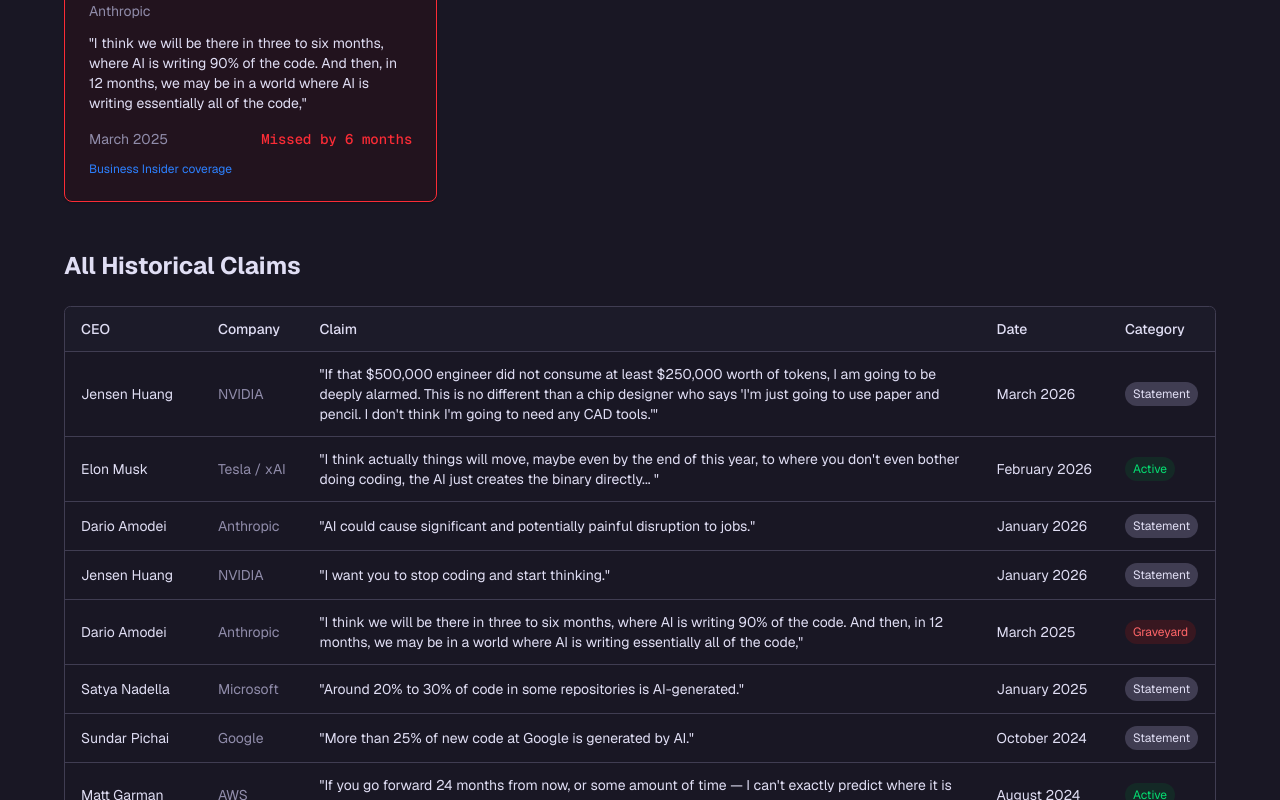
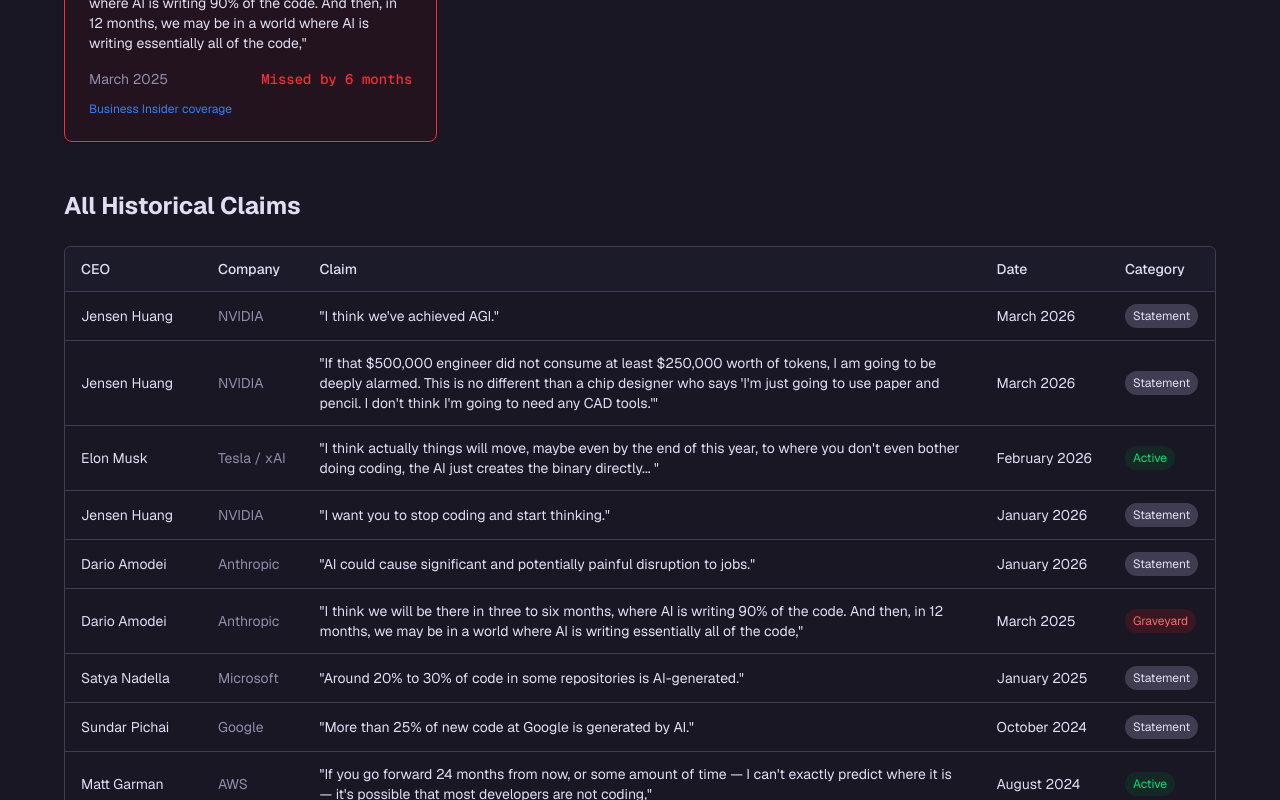
Before and after one commit to prathamdupare/ceo-hype-tracker, a Next.js app: page / in a window 1280 px wide. Shown: the part 1024-1824 px from the top of the page. Built offline with nearby package versions, Linux system fonts and the light colour scheme.

Commit message:
Add Jensen Huang AGI claim and fix sort tiebreaker for same-date entries

```diff
--- a/app/page.tsx
+++ b/app/page.tsx
@@ -137,11 +137,15 @@
     return isExpired
   })
 
-  const historicalClaims = [...allClaims].sort(
-    (a, b) =>
-      parseISO(b.date_announced + "-01").getTime() -
-      parseISO(a.date_announced + "-01").getTime()
-  )
+  const historicalClaims = [...allClaims]
+    .map((claim, index) => ({ claim, index }))
+    .sort((a, b) => {
+      const dateDiff =
+        parseISO(b.claim.date_announced + "-01").getTime() -
+        parseISO(a.claim.date_announced + "-01").getTime()
+      return dateDiff !== 0 ? dateDiff : b.index - a.index
+    })
+    .map(({ claim }) => claim)
 
   const latestClaim = historicalClaims[0]
 
--- a/data/claims.json
+++ b/data/claims.json
@@ -146,5 +146,23 @@
         "url": "https://x.com/TFTC21/status/2034725105285353962"
       }
     ]
+  },
+  {
+    "id": "nvidia-jensen-2026-03-agi",
+    "ceo": "Jensen Huang",
+    "company": "NVIDIA",
+    "claim": "I think we've achieved AGI.",
+    "date_announced": "2026-03",
+    "deadline_months": null,
+    "source": [
+      {
+        "label": "The Verge coverage",
+        "url": "https://www.theverge.com/ai-artificial-intelligence/899086/jensen-huang-nvidia-agi"
+      },
+      {
+        "label": "Lex Fridman Podcast #494",
+        "url": "https://youtu.be/vif8NQcjVf0?t=6986"
+      }
+    ]
   }
 ]
```
